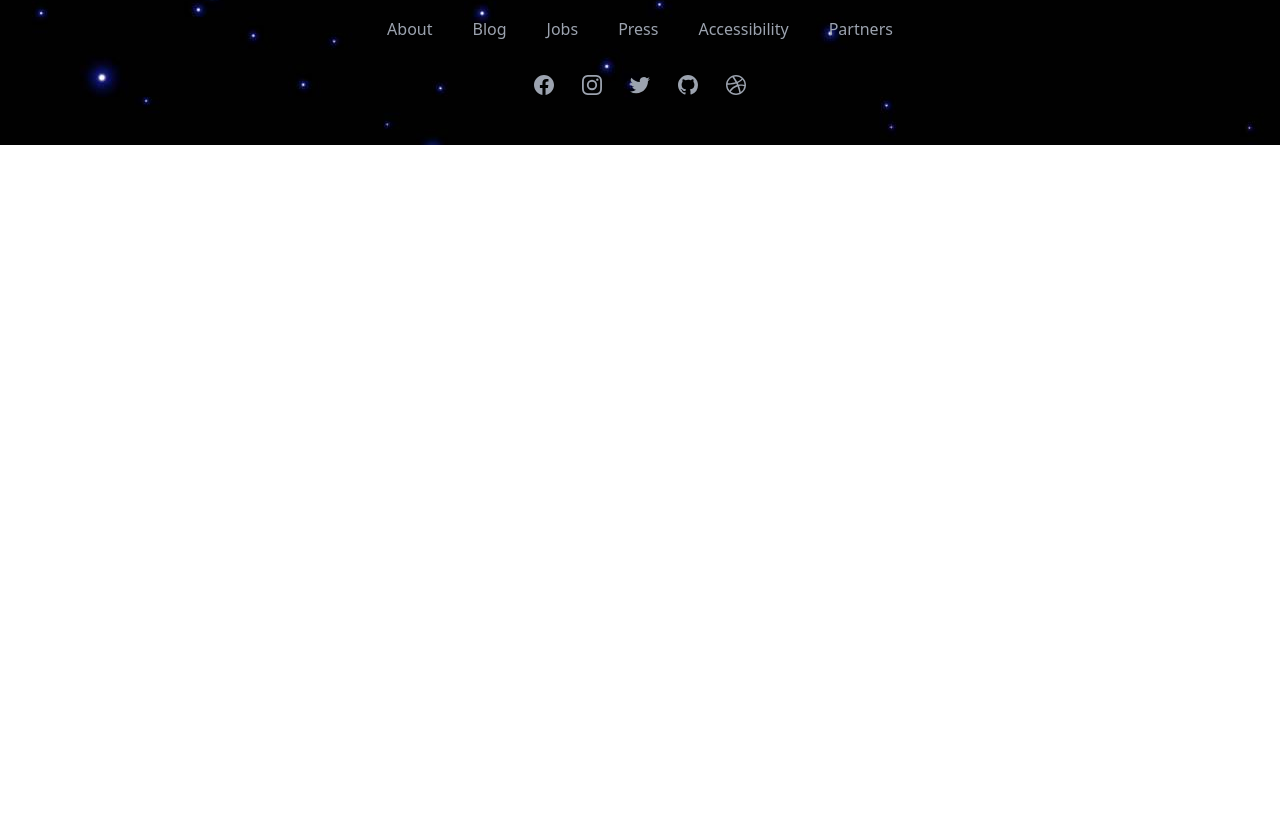
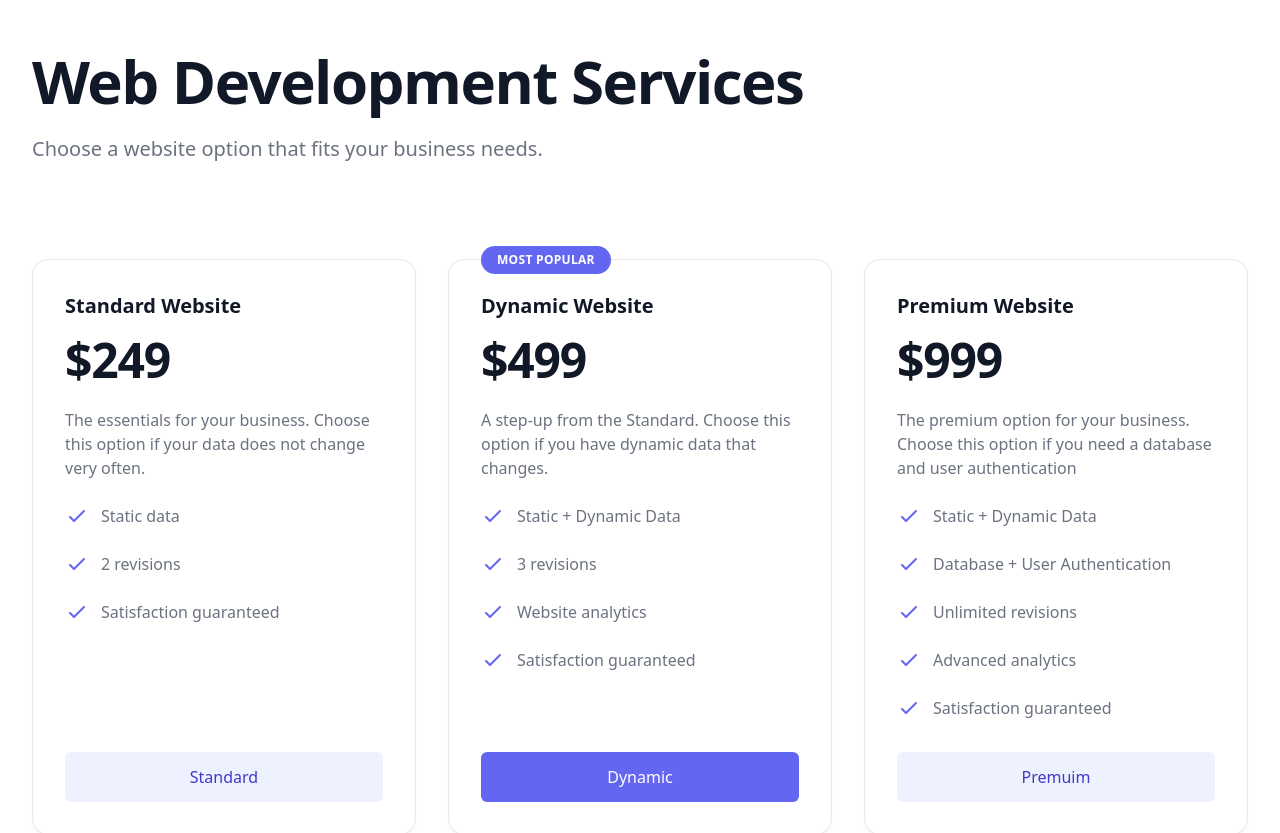
Before and after one commit to jeffreyehogg/portfolio-old, a Next.js app: page / in a window 1280 px wide. Shown: the part 655-1488 px from the top of the page. Before the commit the page ends 800 px from the top, so only its background shows below. Built offline with nearby package versions, Linux system fonts and the light colour scheme; a web font is replaced by a local one; what @tailwindcss/typography would draw is missing.

Commit message:
adds pricing

```diff
--- a/components/Hero.tsx
+++ b/components/Hero.tsx
@@ -20,9 +20,9 @@
             </span>
           </h1>
           <p className='mt-6 max-w-lg mx-auto text-center text-xl text-white sm:max-w-3xl'>
-            Check out my portfolio website to see what I've been working on.
+            Check out my portfolio to see what I've been working on.
             <br />
-            Feel free to reach out!
+            Now providing freelance web development services.
           </p>
           <div className='mt-10 max-w-sm mx-auto sm:max-w-none sm:flex sm:justify-center'>
             <div className='space-y-4 sm:space-y-0 sm:mx-auto sm:inline-grid sm:grid-cols-2 sm:gap-5'>
--- /dev/null
+++ b/components/Pricing.tsx
@@ -0,0 +1,114 @@
+/* This example requires Tailwind CSS v2.0+ */
+import { CheckIcon } from '@heroicons/react/outline'
+
+const pricing = {
+  tiers: [
+    {
+      title: 'Standard Website',
+      price: 249,
+      description:
+        'The essentials for your business. Choose this option if your data does not change very often.',
+      features: ['Static data', '2 revisions', 'Satisfaction guaranteed'],
+      cta: 'Standard',
+      mostPopular: false,
+    },
+    {
+      title: 'Dynamic Website',
+      price: 499,
+      description:
+        'A step-up from the Standard. Choose this option if you have dynamic data that changes.',
+      features: [
+        'Static + Dynamic Data',
+        '3 revisions',
+        'Website analytics',
+        'Satisfaction guaranteed',
+      ],
+      cta: 'Dynamic',
+      mostPopular: true,
+    },
+    {
+      title: 'Premium Website',
+      price: 999,
+      description:
+        'The premium option for your business. Choose this option if you need a database and user authentication',
+      features: [
+        'Static + Dynamic Data',
+        'Database + User Authentication',
+        'Unlimited revisions',
+        'Advanced analytics',
+        'Satisfaction guaranteed',
+      ],
+      cta: 'Premuim',
+      mostPopular: false,
+    },
+  ],
+}
+
+function classNames(...classes: string[]) {
+  return classes.filter(Boolean).join(' ')
+}
+
+export default function Example() {
+  return (
+    <div className='max-w-7xl mx-auto py-24 px-4 bg-white sm:px-6 lg:px-8'>
+      <h2 className='text-3xl font-extrabold text-gray-900 sm:text-5xl sm:leading-none sm:tracking-tight lg:text-6xl'>
+        Web Development Services
+      </h2>
+      <p className='mt-6 max-w-2xl text-xl text-gray-500'>
+        Choose a website option that fits your business needs.
+      </p>
+
+      {/* Tiers */}
+      <div className='mt-24 space-y-12 lg:space-y-0 lg:grid lg:grid-cols-3 lg:gap-x-8'>
+        {pricing.tiers.map((tier) => (
+          <div
+            key={tier.title}
+            className='relative p-8 bg-white border border-gray-200 rounded-2xl shadow-sm flex flex-col'
+          >
+            <div className='flex-1'>
+              <h3 className='text-xl font-semibold text-gray-900'>
+                {tier.title}
+              </h3>
+              {tier.mostPopular ? (
+                <p className='absolute top-0 py-1.5 px-4 bg-indigo-500 rounded-full text-xs font-semibold uppercase tracking-wide text-white transform -translate-y-1/2'>
+                  Most popular
+                </p>
+              ) : null}
+              <p className='mt-4 flex items-baseline text-gray-900'>
+                <span className='text-5xl font-extrabold tracking-tight'>
+                  ${tier.price}
+                </span>
+              </p>
+              <p className='mt-6 text-gray-500'>{tier.description}</p>
+
+              {/* Feature list */}
+              <ul role='list' className='mt-6 space-y-6'>
+                {tier.features.map((feature) => (
+                  <li key={feature} className='flex'>
+                    <CheckIcon
+                      className='flex-shrink-0 w-6 h-6 text-indigo-500'
+                      aria-hidden='true'
+                    />
+                    <span className='ml-3 text-gray-500'>{feature}</span>
+                  </li>
+                ))}
+              </ul>
+            </div>
+
+            <a
+              href='#'
+              className={classNames(
+                tier.mostPopular
+                  ? 'bg-indigo-500 text-white hover:bg-indigo-600'
+                  : 'bg-indigo-50 text-indigo-700 hover:bg-indigo-100',
+                'mt-8 block w-full py-3 px-6 border border-transparent rounded-md text-center font-medium'
+              )}
+            >
+              {tier.cta}
+            </a>
+          </div>
+        ))}
+      </div>
+    </div>
+  )
+}
--- a/pages/index.tsx
+++ b/pages/index.tsx
@@ -1,10 +1,12 @@
 import Hero from '../components/Hero'
 import Layout from '../components/Layout'
+import Pricing from '../components/Pricing'
 
 export default function Home() {
   return (
     <Layout title='Jeff Hogg'>
       <Hero />
+      <Pricing />
     </Layout>
   )
 }
```
